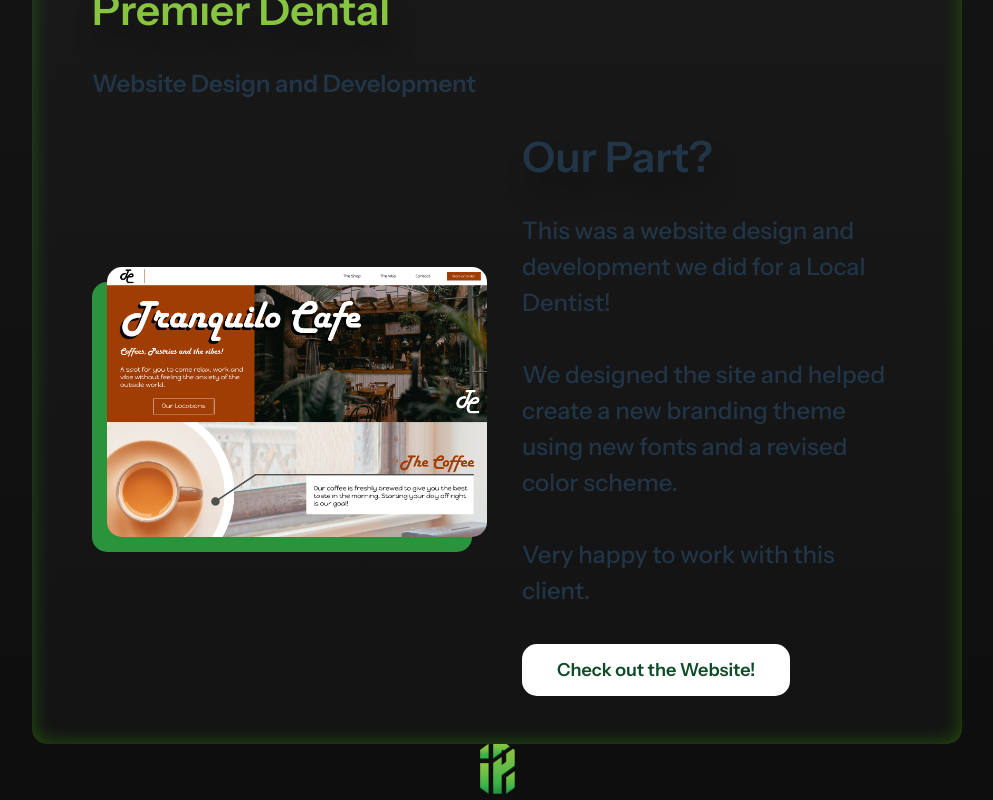
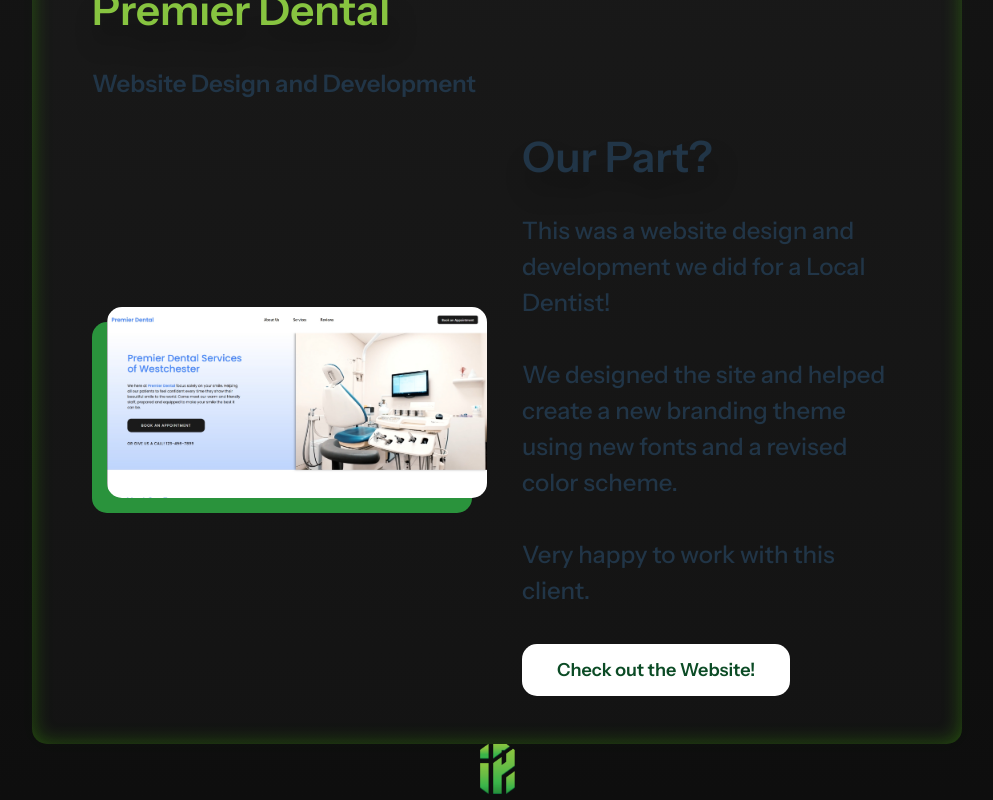
Before and after one commit to kingsteven1113/innovo-pro-web-design, a React (Vite) app in the folder innovo-pro-web-design/: page / in a window 1280 px wide. Shown: the part 4293-5093 px from the top of the page, without its empty margins (143-1136 px from the left). Built offline with nearby package versions, Linux system fonts and the light colour scheme.

Commit message:
Adding Premier Dental to the site

```diff
--- a/innovo-pro-web-design/src/Components/LandingPage/LandingPage.jsx
+++ b/innovo-pro-web-design/src/Components/LandingPage/LandingPage.jsx
@@ -16,6 +16,7 @@
 import TranquiloCafeThumbnail from '../../assets/Tranquilo Cafe Landing Page.png'
 import HeaderBreadcrumb2 from '../../assets/HeaderBreadcrumb2.svg'
 import CJStonesThumbnail from '../../assets/CJ Stones Landing Page.png'
+import PremierDentalThumbnail from '../../assets/Premier Dental Landing Page.png'
 
 const LandingPage = () => {
   return (
@@ -146,7 +147,7 @@
         <p>Website Design and Development</p>
         <div className='Project-Content'>
           <a target='_blank' href="/">
-            <img src={TranquiloCafeThumbnail} alt="" />
+            <img src={PremierDentalThumbnail} alt="" />
           </a>
           <div className='Project-Text'>
             <h5>Our Part?</h5>
```
Also changed, not shown: innovo-pro-web-design/src/assets/Premier Dental Landing Page.png (added).
